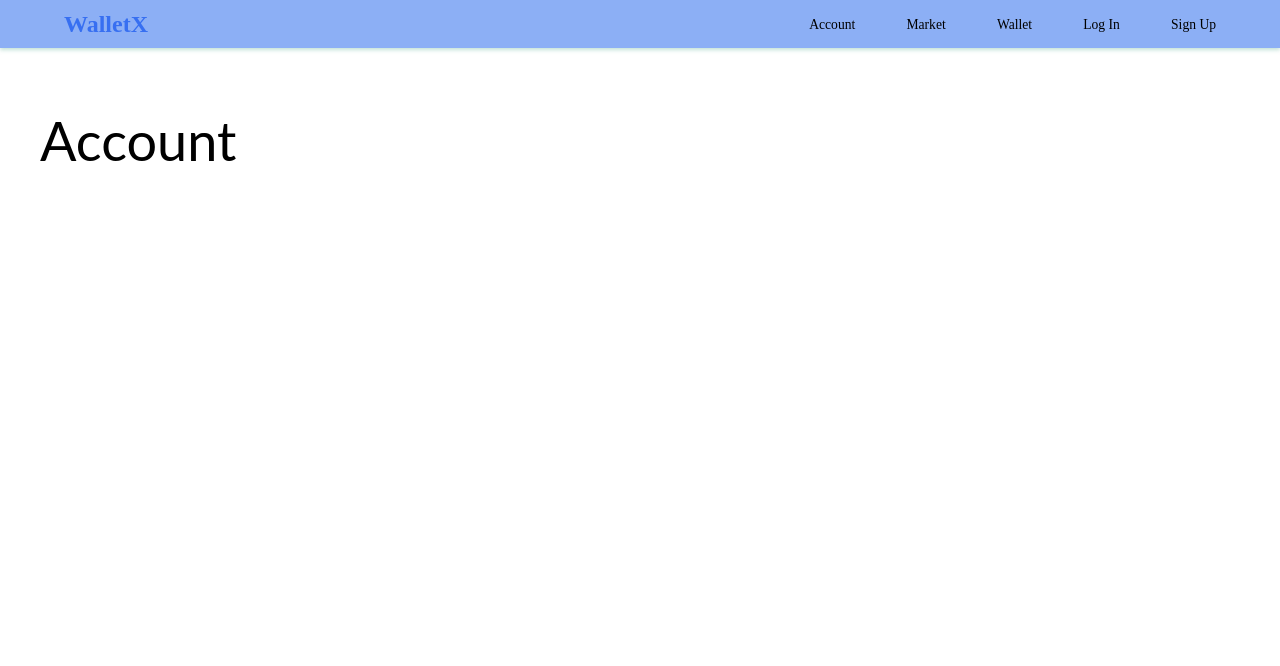
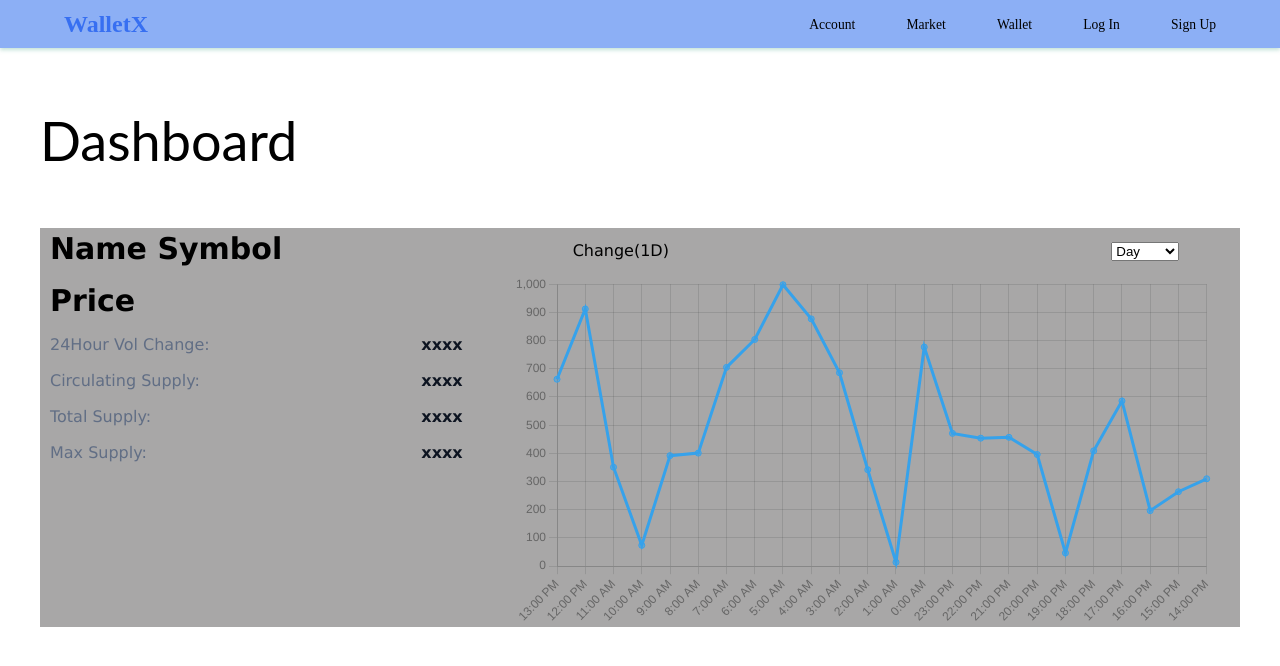
Before and after one commit to jainvedant392/DBMS-Project, a React (Vite) app: page /account in a window 1280 px wide. Shown: the top 666 px of the page. Built offline with nearby package versions, Linux system fonts and the light colour scheme.

Commit message:
Added basic dashboard content

```diff
--- a/package.json
+++ b/package.json
@@ -12,7 +12,9 @@
   },
   "dependencies": {
     "@vitejs/plugin-react": "^4.0.3",
+    "chart.js": "^4.4.0",
     "react": "^18.2.0",
+    "react-chartjs-2": "^5.2.0",
     "react-dom": "^18.2.0",
     "react-router-dom": "^6.17.0",
     "vite": "^4.4.5"
--- a/src/Components/Account/index.jsx
+++ b/src/Components/Account/index.jsx
@@ -1,9 +1,140 @@
-import React from 'react';
+import React, { useState } from 'react';
+import Chart from 'chart.js/auto';
+import { CategoryScale } from 'chart.js';
+import { Line } from 'react-chartjs-2';
+
 const Account = () => {
+  Chart.register(CategoryScale);
+  const [range, setRange] = useState('1D');
+
+  const getHour = (e) => {
+    const date = new Date();
+    date.setHours(date.getHours() - e);
+    return date.getHours() + ':00' + (date.getHours() >= 12 ? ' PM' : ' AM');
+  };
+
+  const getDate = (e) => {
+    const date = new Date();
+    date.setDate(date.getDate() - e);
+    return date.getDate();
+  };
+
+  const getDay = (e) => {
+    const date = new Date();
+    const day = (date.getDay() + e) % 7;
+    const dayNames = ['Mon', 'Tue', 'Wed', 'Thu', 'Fri', 'Sat', 'Sun'];
+    return dayNames[day];
+  };
+
+  const getMonth = (e) => {
+    const date = new Date();
+    const month = (date.getMonth() + e) % 12;
+    const monthNames = [
+      'Jan',
+      'Feb',
+      'Mar',
+      'Apr',
+      'May',
+      'Jun',
+      'Jul',
+      'Aug',
+      'Sep',
+      'Oct',
+      'Nov',
+      'Dec',
+    ];
+    return monthNames[month];
+  };
+
+  const getYear = (e) => {
+    const date = new Date();
+    const year = date.getFullYear() - e;
+    return year;
+  };
+
+  const labels = {
+    '1D': Array.from({ length: 24 }, (_, i) => getHour(i)),
+    '1W': Array.from({ length: 7 }, (_, i) => getDay(i)),
+    '1M': Array.from({ length: 30 }, (_, i) => getDate(i)),
+    '1Y': Array.from({ length: 12 }, (_, i) => getMonth(i)),
+    '10Y': Array.from({ length: 10 }, (_, i) => getYear(i)),
+  };
+
+  const options = {
+    responsive: true,
+    scales: {
+      x: {
+        type: 'category',
+        labels: labels[range],
+      },
+    },
+    plugins: {
+      legend: {
+        display: false,
+      },
+      title: {
+        display: false,
+      },
+    },
+  };
+
   return (
     <>
       <div className="container">
-        <h1>Account</h1>
+        <h1>Dashboard</h1>
+        <div className="asset">
+          <div className="asset_data">
+            <p className="asset_name">Name Symbol</p>
+            <p className="asset_price">Price</p>
+            <p>
+              <span>24Hour Vol Change:</span> <span>xxxx</span>
+            </p>
+            <p>
+              <span>Circulating Supply:</span> <span>xxxx</span>
+            </p>
+            <p>
+              <span>Total Supply:</span> <span>xxxx</span>
+            </p>
+            <p>
+              <span>Max Supply:</span> <span>xxxx</span>
+            </p>
+          </div>
+          <div className="asset_chart">
+            <div className="chart_select">
+              <div>
+                <p>Change({range})</p>
+              </div>
+              <select
+                onChange={(e) => setRange(e.target.value)}
+                className="asset_stats"
+              >
+                <option value="1D">Day</option>
+                <option value="1W">Week</option>
+                <option value="1M">Month</option>
+                <option value="1Y">Year</option>
+                <option value="10Y">Decade</option>
+              </select>
+            </div>
+            {
+              <Line
+                datasetIdKey="id"
+                data={{
+                  labels: labels[range],
+                  datasets: [
+                    {
+                      id: 1,
+                      label: 'Current Price',
+                      data: Array.from({ length: labels[range].length }, () =>
+                        Math.floor(Math.random() * 1000)
+                      ),
+                    },
+                  ],
+                }}
+                options={options}
+              />
+            }
+          </div>
+        </div>
       </div>
     </>
   );
--- a/src/Components/Styles/index.css
+++ b/src/Components/Styles/index.css
@@ -158,15 +158,79 @@ nav {
   display: none;
 }
 
-.hamburger {
+.asset {
+  display: flex;
+  justify-content: space-between;
+  align-items: flex-start;
+  width: 100%;
+  background-color: #a8a7a7;
+}
+
+.asset_data {
+  display: flex;
+  gap: 10px;
+  flex-direction: column;
+  justify-content: center;
+  align-items: center;
+  width: 35%;
+  height: 100%;
+  text-align: center;
+  padding-left: 10px;
+  padding-right: 30px;
+}
+
+.asset_data > p {
+  display: flex;
+  width: 100%;
+  justify-content: space-between;
+  align-items: center;
+}
+
+.asset_data p {
+  display: flex;
+  color: #000000;
+  text-align: left;
+  text-indent: 0;
+}
+
+.asset_data p span:nth-child(1) {
+  color: #616e85;
+  font-weight: 500;
+}
+
+.asset_data p span:nth-child(2),
+.asset_name,
+.asset_price {
+  font-weight: 600;
+  color: #0d1421;
+}
+
+.asset_name,
+.asset_price {
+  padding-block: 8px;
+  font-size: 30px;
+}
+
+.chart_select {
+  display: flex;
+  width: 90%;
+  justify-content: space-between;
+  align-items: center;
+  padding: 10px 30px;
+}
+
+.chart_select div p {
+  color: #000000;
+}
+
+.asset_chart {
   display: block;
-  position: fixed;
-  top: 2vh;
-  right: 2vw;
-  font-size: 2vw;
-  cursor: pointer;
+  width: 60%;
+  margin-right: auto;
+  padding-inline: 20px;
 }
-@media screen and (max-width: 768px) {
+
+@media screen and (max-width: 796px) {
   .nav_hamburger {
     display: flex;
   }
@@ -176,8 +240,8 @@ nav {
     justify-content: flex-end;
     align-items: center;
     width: 270%;
+    top: 10px;
     position: relative;
-    top: 10px;
     left: 100%;
     animation: slidein 0.33s ease-in-out 1;
   }
@@ -187,6 +251,9 @@ nav {
     justify-content: flex-end;
     align-items: flex-end;
     gap: 5px;
+  }
+  .navbar_open {
+    padding-top: 20px;
   }
   .nav-container {
     align-items: center;
@@ -201,4 +268,14 @@ nav {
   .nav_hamburger {
     display: flex;
   }
+  .asset {
+    flex-direction: column;
+  }
+  .asset_data {
+    width: 95%;
+  }
+  .asset_chart {
+    width: 95%;
+    margin-right: 0;
+  }
 }
```
Also changed, not shown: 1 other file (tests, documents, lock files or other folders).
